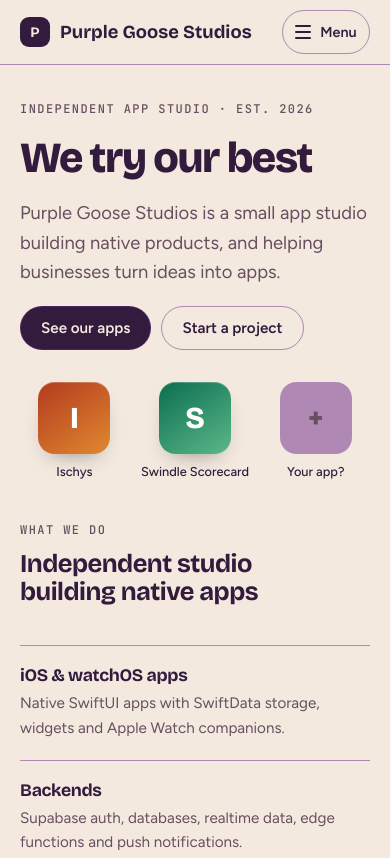
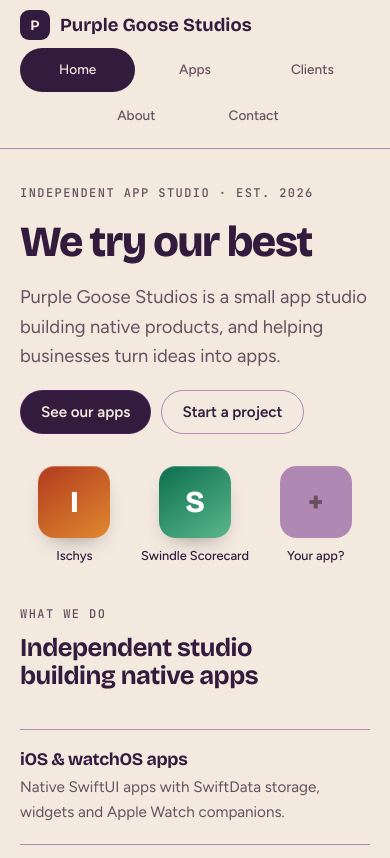
Before and after one commit to jacob642/Purple_Goose_website, a plain HTML site: page Index.html in a window 390 px wide. Shown: the top 858 px of the page. Drawn offline with nearby package versions, Linux system fonts and the light colour scheme.

Commit message:
trying iphone on web

```diff
--- a/Index.html
+++ b/Index.html
@@ -9,10 +9,6 @@
 <header class="bar">
   <div class="wrap">
     <a class="brand" href="#home"><span class="brand-mark" id="brandMark"></span><span id="brandName"></span></a>
-    <button class="menu-toggle" id="menuToggle" type="button" aria-expanded="false" aria-controls="nav">
-      <span class="menu-icon" aria-hidden="true"><span></span><span></span><span></span></span>
-      <span>Menu</span>
-    </button>
     <nav id="nav" aria-label="Main"></nav>
   </div>
 </header>
--- a/script.js
+++ b/script.js
@@ -285,14 +285,8 @@ function render() {
   else { page = "home"; html = views.home(); }
   $("#app").innerHTML = `<div class="view">${html}</div>`;
   document.querySelectorAll("#nav a").forEach(a => a.setAttribute("aria-current", a.dataset.page === page ? "page" : "false"));
-  setMobileMenu(false);
   window.scrollTo(0, 0);
   wire();
-}
-
-function setMobileMenu(open) {
-  document.querySelector("header.bar").classList.toggle("menu-open", open);
-  $("#menuToggle").setAttribute("aria-expanded", String(open));
 }
 
 function wire() {
@@ -321,9 +315,6 @@ function wire() {
 $("#brandName").textContent = SITE.studio.name;
 $("#brandMark").textContent = SITE.studio.name[0];
 $("#nav").innerHTML = PAGES.map(([id, label]) => `<a href="#${id}" data-page="${id}">${label}</a>`).join("");
-$("#menuToggle").addEventListener("click", () => {
-  setMobileMenu($("#menuToggle").getAttribute("aria-expanded") !== "true");
-});
 $("#footLeft").textContent = `© ${SITE.studio.year} ${SITE.studio.name}`;
 $("#footRight").textContent = SITE.studio.email;
 document.title = SITE.studio.name;
--- a/style.css
+++ b/style.css
@@ -44,7 +44,6 @@ nav { display: flex; gap: 4px; flex-wrap: wrap; }
 nav a { text-decoration: none; color: var(--muted); font-weight: 500; padding: 6px 12px; border-radius: 999px; font-size: .95rem; }
 nav a:hover { color: var(--ink); }
 nav a[aria-current="page"] { background: var(--ink); color: var(--bg); }
-.menu-toggle { display: none; }
 
 main { padding-block: clamp(32px, 6vw, 72px) 80px; }
 .view { display: grid; gap: 56px; }
@@ -149,15 +148,14 @@ footer .wrap { display: flex; justify-content: space-between; gap: 12px; flex-wr
 }
 @media (max-width: 600px) {
   .wrap { padding-inline: 20px; }
-  .bar .wrap { display: grid; grid-template-columns: minmax(0, 1fr) auto; align-items: center; gap: 10px; padding-block: 10px; }
+  .bar .wrap { display: flex; align-items: center; justify-content: space-between; gap: 8px; padding-block: 10px; }
   .brand { min-width: 0; }
   .brand > span:last-child { overflow: hidden; text-overflow: ellipsis; white-space: nowrap; }
-  .menu-toggle { display: inline-flex; align-items: center; justify-content: center; gap: 9px; min-width: 88px; min-height: 44px; padding: 8px 12px; border: 1px solid var(--line); border-radius: 999px; background: transparent; color: var(--ink); font: 600 .9rem var(--body); cursor: pointer; }
-  .menu-icon { display: grid; gap: 4px; width: 16px; }
-  .menu-icon span { display: block; height: 2px; border-radius: 2px; background: currentColor; }
-  nav { display: none; width: 100%; min-width: 0; grid-column: 1 / -1; grid-template-columns: repeat(2, minmax(0, 1fr)); gap: 4px; padding-top: 8px; border-top: 1px solid var(--line); }
-  .bar.menu-open nav { display: grid; }
-  nav a { min-height: 44px; padding: 8px 12px; display: flex; align-items: center; }
+  nav { width: 100%; min-width: 0; display: grid; grid-template-columns: repeat(6, minmax(0, 1fr)); gap: 2px; }
+  nav a { min-width: 0; min-height: 44px; padding: 8px 4px; display: flex; align-items: center; justify-content: center; grid-column: span 2; font-size: .85rem; }
+  nav a:nth-child(-n+3) { grid-row: 1; }
+  nav a:nth-child(4) { grid-row: 2; grid-column: 2 / span 2; }
+  nav a:nth-child(5) { grid-row: 2; grid-column: 4 / span 2; }
   main { padding-block: 36px 56px; }
   .view { gap: 40px; }
   .hero { gap: 32px; }
@@ -178,7 +176,7 @@ footer .wrap { display: flex; justify-content: space-between; gap: 12px; flex-wr
 @media (max-width: 380px) {
   .wrap { padding-inline: 16px; }
   .brand { font-size: 1.05rem; }
-  nav { grid-template-columns: repeat(2, minmax(0, 1fr)); }
+  nav a { font-size: .8rem; }
   .client, .contact-card { padding: 18px; }
   .spec div { grid-template-columns: 88px minmax(0, 1fr); gap: 8px; }
 }
```
